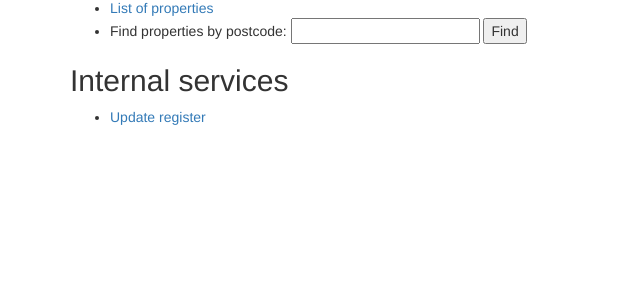
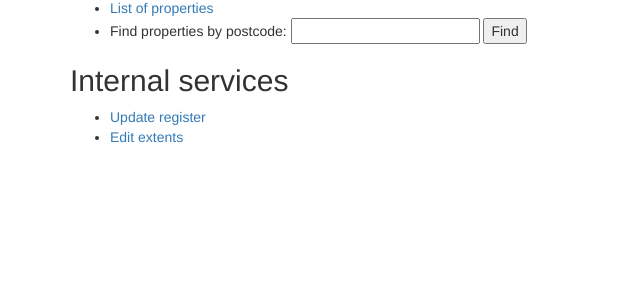
Before and after one commit to LandRegistry-Attic/concept-homepage, a Flask app: page / in a window 1280 px wide. Shown: the part 165-465 px from the top of the page, without its empty margins (0-640 px from the left). Run offline with Flask 2, Linux system fonts and the light colour scheme; some libraries are stand-ins or nearby versions.

Commit message:
added link to edit extents page

```diff
--- a/templates/index.html
+++ b/templates/index.html
@@ -16,6 +16,7 @@
     <h2>Internal services</h2>
     <ul>
       <li><a href="http://update-register.service.landregistryconcept.co.uk">Update register</a></li>
+      <li><a href="http://www.gov.uk.landregistryconcept.co.uk/editextent">Edit extents</a></li>
     </ul>
   </div>
 
```
